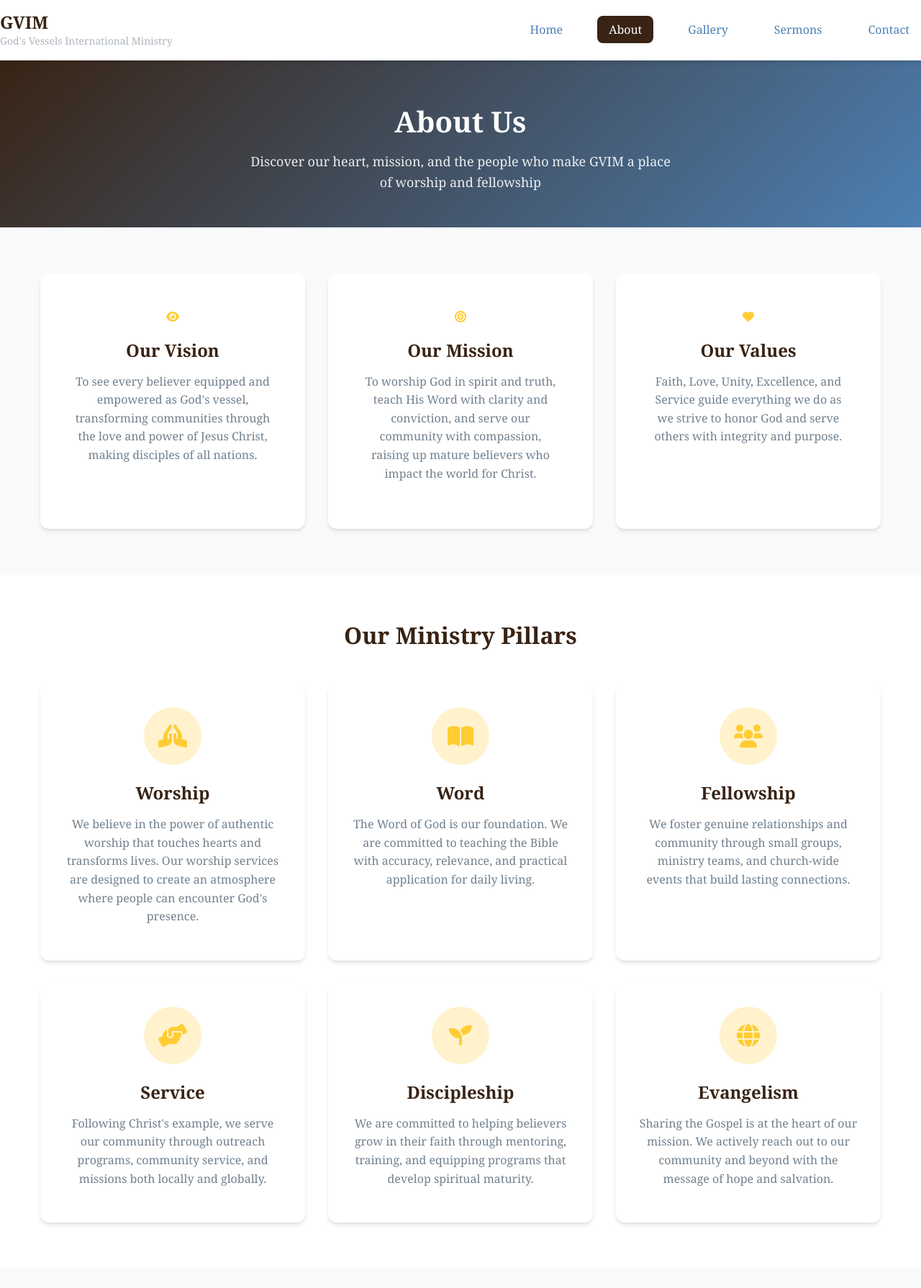
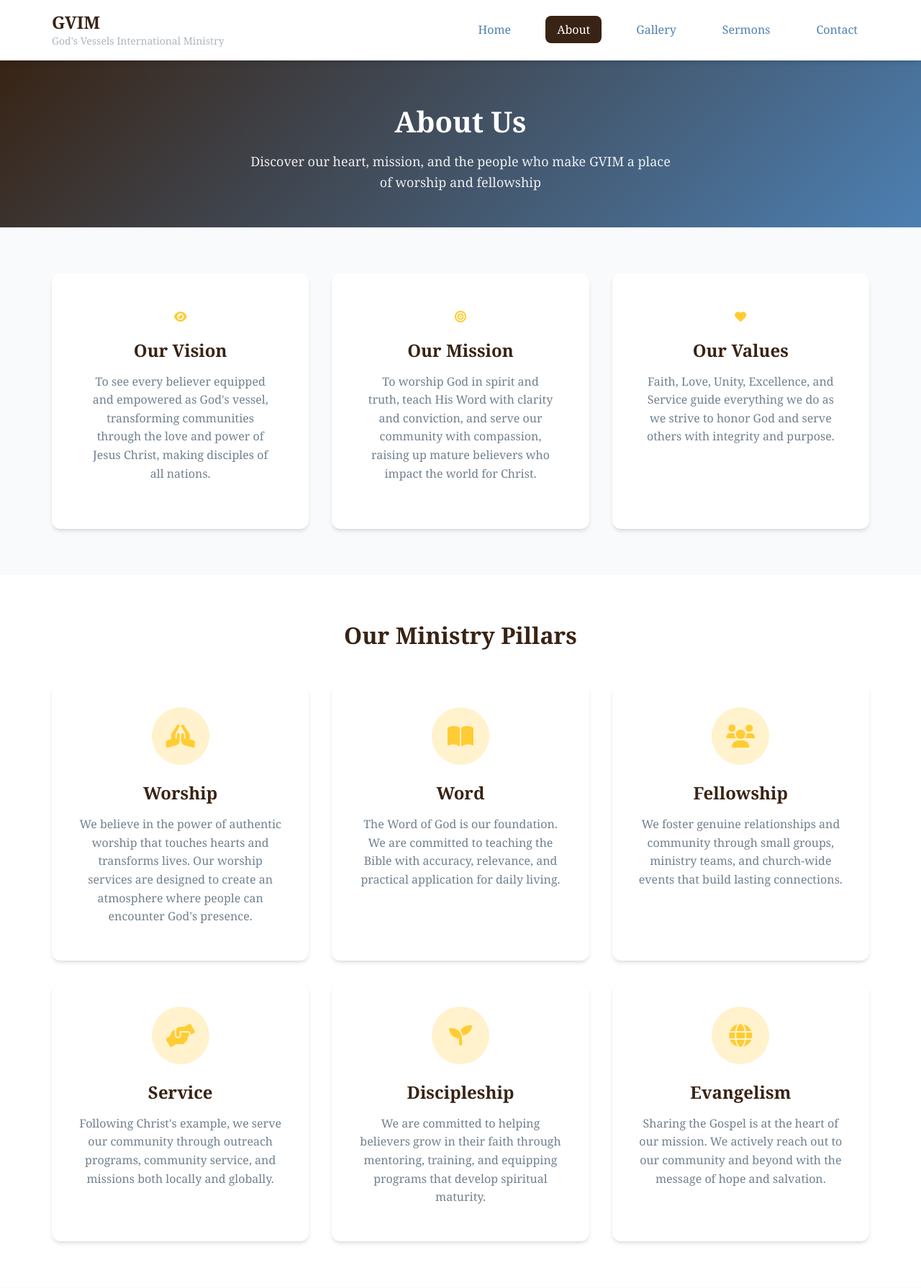
Before and after one commit to tallZacchaeus/gvim, a PHP site: page /about.html in a window 1280 px wide. Shown: the top 1790 px of the page at 72% size. Run offline with PHP 8.4, Linux system fonts and the light colour scheme.

Commit message:
Increase spacing around website elements for improved user experience
Modify container and header CSS to increase padding using --spacing-xl.

Replit-Commit-Author: Agent
Replit-Commit-Session-Id: 700e4966-fda8-438f-a7cc-e0233ece42db
Replit-Commit-Screenshot-Url: https://storage.googleapis.com/screenshot-production-us-central1/32853747-e98f-4b10-805a-ab2010873307/81a909b8-88d8-4e87-b44b-f62a54ef2e56.jpg

```diff
--- a/style.css
+++ b/style.css
@@ -99,7 +99,7 @@ a:hover {
 .container {
     max-width: 1200px;
     margin: 0 auto;
-    padding: 0 var(--spacing-md);
+    padding: 0 var(--spacing-xl);
 }
 
 /* Header and Navigation */
@@ -120,6 +120,9 @@ a:hover {
     display: flex;
     justify-content: space-between;
     align-items: center;
+    max-width: 1200px;
+    margin: 0 auto;
+    padding: 0 var(--spacing-xl);
 }
 
 .nav-logo h2 {
```
